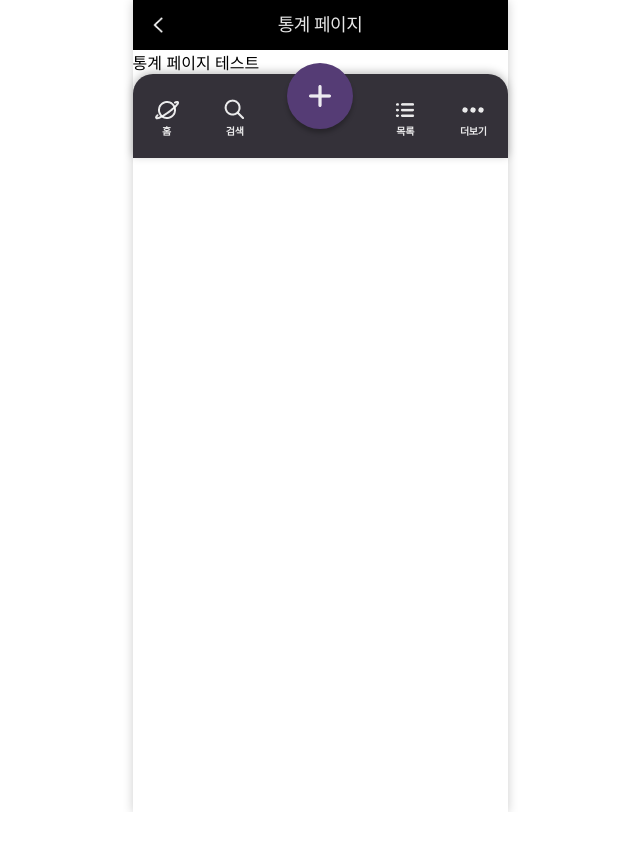
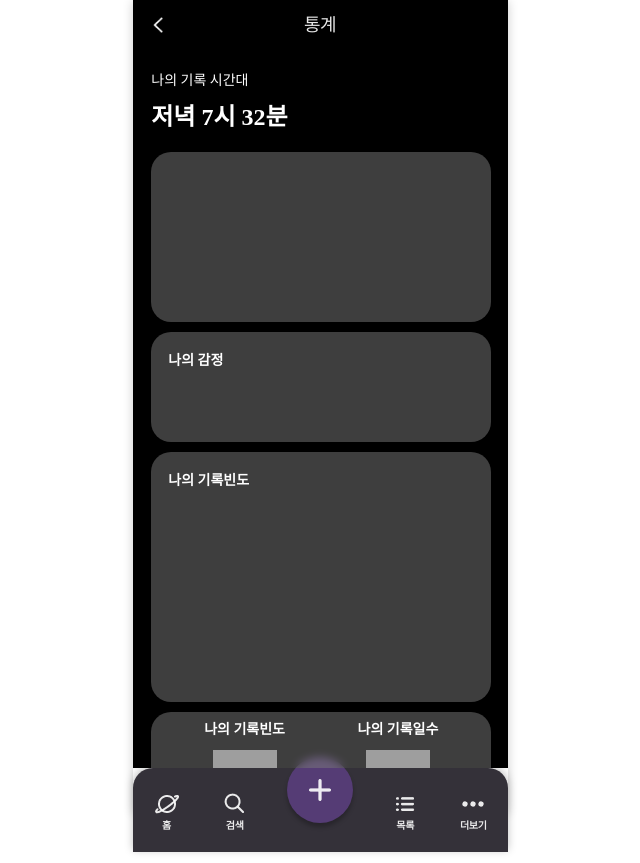
Before and after one commit to KMU-WINK/OMO, a React (Create React App) app in the folder front/: page /statistics in a window 1280 px wide. Shown: the whole page, without its empty margins (320-960 px from the left). Before the commit the page ends 812 px from the top, so only its background shows below. Built offline with nearby package versions, Linux system fonts and the light colour scheme; grey boxes are pictures that could not be loaded.

Commit message:
통계페이지 임시로 꾸며놓음

```diff
--- a/front/src/pages/Statistics.js
+++ b/front/src/pages/Statistics.js
@@ -1,14 +1,126 @@
 import React, { Component } from 'react';
+
+import Planet from '../images/statistics/statistics_Planet.png';
+import Spaceship from '../images/statistics/statistics_Spaceship.png';
 
 import Header from "../components/common/header";
 import Footer from "../components/common/footer";
+
+const mainContents = {
+    height: '680px',
+    backgroundColor:'black',
+    padding: '5%',
+    color: 'white',
+    overflow: 'scroll',
+    "&::-webkit-scrollbar": {
+        display : 'none',
+    },
+}
+const MakeANote = {
+    color: 'white',
+}
+const MakeANoteH = {
+    margin: 0,
+    marginBottom: '8px',
+    fontSize: '14px',
+    fontFamily: 'Spoqa Han Sans Neo',
+    fontWeight: '500',
+}
+const MakeANoteS = {
+    margin: 0,
+    marginBottom: '20px',
+    fontSize: '24px',
+    fontFamily: 'Spoqa Han Sans Neo',
+    fontWeight: '700',
+}
+const myGraph = {
+    height: '170px',
+    width: '340px',
+    borderRadius: '20px',
+    backgroundColor: 'rgba(124,124,124,0.5)',
+    backdropFilter: 'blur(4px)',
+    marginBottom: '10px',
+}
+const myEmotion = {
+    height: '110px',
+    width: '340px',
+    borderRadius: '20px',
+    backgroundColor: 'rgba(124,124,124,0.5)',
+    backdropFilter: 'blur(4px)',
+    marginBottom: '10px',
+}
+const myRecordFrequency = {
+    height: '250px',
+    width: '340px',
+    borderRadius: '20px',
+    backgroundColor: 'rgba(124,124,124,0.5)',
+    backdropFilter: 'blur(4px)',
+    marginBottom: '10px',
+}
+const myRecordStatistics = {
+    display:'flex',
+    justifyContent:'space-evenly',
+    textAlign:'center',
+    height: '180px',
+    width: '340px',
+    borderRadius: '20px',
+    backgroundColor: 'rgba(124,124,124,0.5)',
+    backdropFilter: 'blur(4px)',
+    marginBottom: '10px',
+}
+const myAllPlanet = {
+    height: '400px',
+    width: '340px',
+    borderRadius: '20px',
+    backgroundColor: 'rgba(124,124,124,0.5)',
+    backdropFilter: 'blur(4px)',
+    marginBottom: '10px',
+}
+const headTXT = {
+    margin: 0,
+    padding: '5%',
+    fontSize:'14px',
+    fontWeight: '700',
+    fontFamily: 'Spoqa Han Sans Neo',
+}
+const imgCSS = {
+    height:'48px',
+    margin:'5% 0',
+}
 
 const Statistics = (props) => {
 
     return (
         <div>
-            <Header state={"Back"} title={"통계 페이지"}/>
-                통계 페이지 테스트
+            <Header state={"Back"} title={"통계"}/>
+                <div style={mainContents}>
+                    <div style={MakeANote}>
+                        <p style={MakeANoteH}>나의 기록 시간대</p>
+                        <p style={MakeANoteS}>저녁 7시 32분</p>
+                    </div>
+                    <div style={myGraph}>
+
+                    </div>
+                    <div style={myEmotion}>
+                        <p style={headTXT}>나의 감정</p>
+                    </div>
+                    <div style={myRecordFrequency}>
+                        <p style={headTXT}>나의 기록빈도</p>
+                    </div>
+                    <div style={myRecordStatistics}>
+                        <div style={{width:'120px'}}>
+                            <p style={headTXT}>나의 기록빈도</p>
+                            <img src={Planet} style={imgCSS}/>
+                        </div>
+                        <div style={{width:'120px'}}>
+                            <p style={headTXT}>나의 기록일수</p>
+                            <img src={Spaceship} style={imgCSS}/>
+                        </div>
+                    </div>
+                    <div style={myAllPlanet}>
+                        <p style={headTXT}>전체 행성</p>
+                    </div>
+                </div>
             <Footer />
         </div>
     )
```
